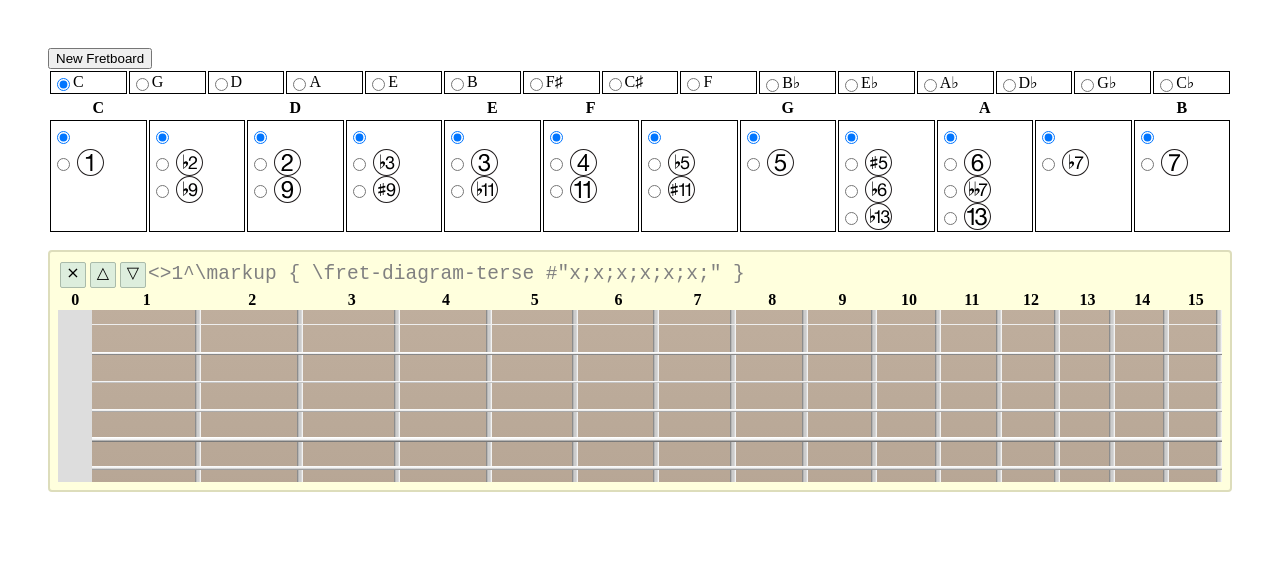
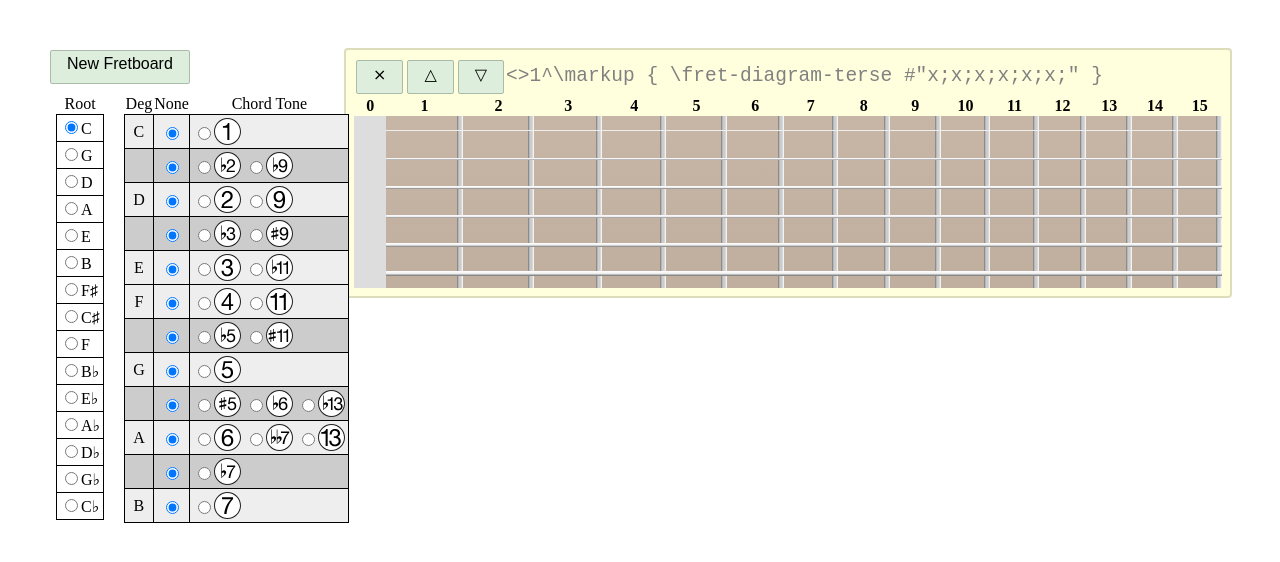
Before and after one commit to rlk/fretboard, a plain HTML site: page chord.html in a window 1280 px wide. Drawn offline with Linux system fonts and the light colour scheme.

Commit message:
More additions and styling

```diff
--- a/chord.html
+++ b/chord.html
@@ -20,12 +20,15 @@
 				border-radius: 2px;
 				border: 1px solid #ABA;
 				background: #DED;
-				width: 1.5em;
 				height: 1.5em;
 				text-align: center;
 				vertical-align: middle;
 				cursor: pointer;
 				margin: 2px;
+				padding: 0.25em 1.0em;
+			}
+			span.control:hover {
+				background: #DFD;
 			}
 			div.item {
 				margin-top: 1em;
@@ -36,10 +39,85 @@
 				border: 2px solid white;
 				border-radius: 4px;
 			}
+			div.unselected:hover {
+				background: #FFE;
+			}
 			div.selected {
 				border: 2px solid #DDB;
 				border-radius: 4px;
 				background: #FFD;
+			}
+
+			#configuration {
+				position: fixed;
+				width: 25%;
+				height: 100%;
+			}
+			#content {
+				margin-left: 25%;
+				width: 75%;
+			}
+
+			/* Rote selection menu */
+
+			table.rootmenu {
+				display: inline-block;
+				vertical-align: top;
+				border-collapse: collapse;
+				margin: 0.5em;
+			}
+			table.rootmenu th {
+				font-weight: normal;
+			}
+
+			table.rootmenu td {
+				border: 1px solid black;
+				padding: 3px;
+			}
+
+			/* Tone selection menu */
+
+			table.tonemenu {
+				display: inline-block;
+				vertical-align: top;
+				border-collapse: collapse;
+				margin: 0.5em;
+			}
+			table.tonemenu th {
+				font-weight: normal;
+			}
+
+			table.tonemenu tr:nth-child(2),
+			table.tonemenu tr:nth-child(4),
+			table.tonemenu tr:nth-child(6),
+			table.tonemenu tr:nth-child(7),
+			table.tonemenu tr:nth-child(9),
+			table.tonemenu tr:nth-child(11),
+			table.tonemenu tr:nth-child(13) {
+				background-color: #EEE;
+			}
+			table.tonemenu tr:nth-child(3),
+			table.tonemenu tr:nth-child(5),
+			table.tonemenu tr:nth-child(8),
+			table.tonemenu tr:nth-child(10),
+			table.tonemenu tr:nth-child(12) {
+				background-color: #CCC;
+			}
+			table.tonemenu td:first-child {
+				text-align: center;
+			}
+			table.tonemenu td:nth-child(2) {
+				text-align: center;
+			}
+			table.tonemenu td {
+				border: 1px solid black;
+				padding: 3px;
+			}
+			table.tonemenu input {
+				vertical-align: middle;
+			}
+			table.tonemenu img {
+				vertical-align: middle;
 			}
 
 			table.equal {
@@ -131,105 +209,154 @@
 		</style>
 	</head>
 	<body onload="selectFretboard(new Fretboard());">
-		<div>
-			<button onclick="selectFretboard(new Fretboard());">New Fretboard</button>
+		<div id="configuration">
+			<span class="control" onclick="selectFretboard(new Fretboard());">New Fretboard</span><br>
 
-			<table class="equal center">
+			<table class="rootmenu">
+				<tr><th>Root</th></tr>
+				<tr><td><input type="radio" onchange="changeRoot('c')"  name="root" checked>C</td></tr>
+				<tr><td><input type="radio" onchange="changeRoot('g')"  name="root">G</td></tr>
+				<tr><td><input type="radio" onchange="changeRoot('d')"  name="root">D</td></tr>
+				<tr><td><input type="radio" onchange="changeRoot('a')"  name="root">A</td></tr>
+				<tr><td><input type="radio" onchange="changeRoot('e')"  name="root">E</td></tr>
+				<tr><td><input type="radio" onchange="changeRoot('b')"  name="root">B</td></tr>
+				<tr><td><input type="radio" onchange="changeRoot('fs')" name="root">F&sharp;</td></tr>
+				<tr><td><input type="radio" onchange="changeRoot('cs')" name="root">C&sharp;</td></tr>
+				<tr><td><input type="radio" onchange="changeRoot('f')"  name="root">F</td></tr>
+				<tr><td><input type="radio" onchange="changeRoot('bf')" name="root">B&flat;</td></tr>
+				<tr><td><input type="radio" onchange="changeRoot('ef')" name="root">E&flat;</td></tr>
+				<tr><td><input type="radio" onchange="changeRoot('af')" name="root">A&flat;</td></tr>
+				<tr><td><input type="radio" onchange="changeRoot('df')" name="root">D&flat;</td></tr>
+				<tr><td><input type="radio" onchange="changeRoot('gf')" name="root">G&flat;</td></tr>
+				<tr><td><input type="radio" onchange="changeRoot('cf')" name="root">C&flat;</td></tr>
+			</table>
+			<table class="tonemenu">
 				<tr>
-					<td><input type="radio" onchange="changeRoot('c')"  name="root" checked>C</td>
-					<td><input type="radio" onchange="changeRoot('g')"  name="root">G</td>
-					<td><input type="radio" onchange="changeRoot('d')"  name="root">D</td>
-					<td><input type="radio" onchange="changeRoot('a')"  name="root">A</td>
-					<td><input type="radio" onchange="changeRoot('e')"  name="root">E</td>
-					<td><input type="radio" onchange="changeRoot('b')"  name="root">B</td>
-					<td><input type="radio" onchange="changeRoot('fs')" name="root">F&sharp;</td>
-					<td><input type="radio" onchange="changeRoot('cs')" name="root">C&sharp;</td>
-					<td><input type="radio" onchange="changeRoot('f')"  name="root">F</td>
-					<td><input type="radio" onchange="changeRoot('bf')" name="root">B&flat;</td>
-					<td><input type="radio" onchange="changeRoot('ef')" name="root">E&flat;</td>
-					<td><input type="radio" onchange="changeRoot('af')" name="root">A&flat;</td>
-					<td><input type="radio" onchange="changeRoot('df')" name="root">D&flat;</td>
-					<td><input type="radio" onchange="changeRoot('gf')" name="root">G&flat;</td>
-					<td><input type="radio" onchange="changeRoot('cf')" name="root">C&flat;</td>
-				</tr>
-			</table>
-
-			<table class="equal center">
-				<tr>
-					<th id="degree1">C</th>
-					<th></th>
-					<th id="degree2">D</th>
-					<th> </th>
-					<th id="degree3">E</th>
-					<th id="degree4">F</th>
-					<th></th>
-					<th id="degree5">G</th>
-					<th></th>
-					<th id="degree6">A</th>
-					<th></th>
-					<th id="degree7">B</th>
+					<th>Deg</th>
+					<th>None</th>
+					<th>Chord Tone</th>
 				</tr>
 				<tr>
+					<td id="degree1">C</td>
 					<td>
-						<div>           <input type="radio" onchange="changeTone(event)" name="tone0" value="0" checked> <img src="img/none.svg"></div>
-						<div id="t1">   <input type="radio" onchange="changeTone(event)" name="tone0" value="0">         <img src="img/t1.svg"></div>
+						<span><input type="radio" onchange="changeTone(event)" name="tone0" value="0" checked></span>
 					</td>
 					<td>
-						<div>           <input type="radio" onchange="changeTone(event)" name="tone1" value="1" checked> <img src="img/none.svg"></div>
-						<div id="t2f">  <input type="radio" onchange="changeTone(event)" name="tone1" value="1">         <img src="img/t2f.svg"></div>
-						<div id="t9f">  <input type="radio" onchange="changeTone(event)" name="tone1" value="1">         <img src="img/t9f.svg"></div>
+						<span id="t1"><input type="radio" onchange="changeTone(event)" name="tone0" value="0"><img src="img/t1.svg"></span>
+					</td>
+				</tr>
+				<tr>
+					<td></td>
+					<td>
+						<span><input type="radio" onchange="changeTone(event)" name="tone1" value="1" checked></span>
 					</td>
 					<td>
-						<div>           <input type="radio" onchange="changeTone(event)" name="tone2" value="2" checked> <img src="img/none.svg"></div>
-						<div id="t2">   <input type="radio" onchange="changeTone(event)" name="tone2" value="2">         <img src="img/t2.svg"></div>
-						<div id="t9">   <input type="radio" onchange="changeTone(event)" name="tone2" value="2">         <img src="img/t9.svg"></div>
+						<span id="t2f"><input type="radio" onchange="changeTone(event)" name="tone1" value="1"><img src="img/t2f.svg"></span>
+						<span id="t9f"><input type="radio" onchange="changeTone(event)" name="tone1" value="1"><img src="img/t9f.svg"></span>
+					</td>
+				</tr>
+				<tr>
+					<td id="degree2">D</td>
+					<td>
+						<span><input type="radio" onchange="changeTone(event)" name="tone2" value="2" checked></span>
 					</td>
 					<td>
-						<div>           <input type="radio" onchange="changeTone(event)" name="tone3" value="3" checked> <img src="img/none.svg"></div>
-						<div id="t3f">  <input type="radio" onchange="changeTone(event)" name="tone3" value="3">         <img src="img/t3f.svg"></div>
-						<div id="t9s">  <input type="radio" onchange="changeTone(event)" name="tone3" value="3">         <img src="img/t9s.svg"></div>
+						<span id="t2"><input type="radio" onchange="changeTone(event)" name="tone2" value="2"><img src="img/t2.svg"></span>
+						<span id="t9"><input type="radio" onchange="changeTone(event)" name="tone2" value="2"><img src="img/t9.svg"></span>
+					</td>
+				</tr>
+				<tr>
+					<td></td>
+					<td>
+						<span><input type="radio" onchange="changeTone(event)" name="tone3" value="3" checked></span>
 					</td>
 					<td>
-						<div>           <input type="radio" onchange="changeTone(event)" name="tone4" value="4" checked> <img src="img/none.svg"></div>
-						<div id="t3">   <input type="radio" onchange="changeTone(event)" name="tone4" value="4">         <img src="img/t3.svg"></div>
-						<div id="t11f"> <input type="radio" onchange="changeTone(event)" name="tone4" value="4">         <img src="img/t11f.svg"></div>
+						<span id="t3f"><input type="radio" onchange="changeTone(event)" name="tone3" value="3"><img src="img/t3f.svg"></span>
+						<span id="t9s"><input type="radio" onchange="changeTone(event)" name="tone3" value="3"><img src="img/t9s.svg"></span>
+					</td>
+				</tr>
+				<tr>
+					<td id="degree3">E</td>
+					<td>
+						<span><input type="radio" onchange="changeTone(event)" name="tone4" value="4" checked></span>
 					</td>
 					<td>
-						<div>           <input type="radio" onchange="changeTone(event)" name="tone5" value="5" checked> <img src="img/none.svg"></div>
-						<div id="t4">   <input type="radio" onchange="changeTone(event)" name="tone5" value="5">         <img src="img/t4.svg"></div>
-						<div id="t11">  <input type="radio" onchange="changeTone(event)" name="tone5" value="5">         <img src="img/t11.svg"></div>
+						<span id="t3"><input type="radio" onchange="changeTone(event)" name="tone4" value="4"><img src="img/t3.svg"></span>
+						<span id="t11f"><input type="radio" onchange="changeTone(event)" name="tone4" value="4"><img src="img/t11f.svg"></span>
+					</td>
+				</tr>
+				<tr>
+					<td id="degree4">F</td>
+					<td>
+						<span><input type="radio" onchange="changeTone(event)" name="tone5" value="5" checked></span>
 					</td>
 					<td>
-						<div>           <input type="radio" onchange="changeTone(event)" name="tone6" value="6" checked> <img src="img/none.svg"></div>
-						<div id="t5f">  <input type="radio" onchange="changeTone(event)" name="tone6" value="6">         <img src="img/t5f.svg"></div>
-						<div id="t11s"> <input type="radio" onchange="changeTone(event)" name="tone6" value="6">         <img src="img/t11s.svg"></div>
+						<span id="t4"><input type="radio" onchange="changeTone(event)" name="tone5" value="5"><img src="img/t4.svg"></span>
+						<span id="t11"><input type="radio" onchange="changeTone(event)" name="tone5" value="5"><img src="img/t11.svg"></span>
+					</td>
+				</tr>
+				<tr>
+					<td></td>
+					<td>
+						<span><input type="radio" onchange="changeTone(event)" name="tone6" value="6" checked></span>
 					</td>
 					<td>
-						<div>           <input type="radio" onchange="changeTone(event)" name="tone7" value="7" checked> <img src="img/none.svg"></div>
-						<div id="t5">   <input type="radio" onchange="changeTone(event)" name="tone7" value="7">         <img src="img/t5.svg"></div>
+						<span id="t5f"><input type="radio" onchange="changeTone(event)" name="tone6" value="6"><img src="img/t5f.svg"></span>
+						<span id="t11s"><input type="radio" onchange="changeTone(event)" name="tone6" value="6"><img src="img/t11s.svg"></span>
+					</td>
+				</tr>
+				<tr>
+					<td id="degree5">G</td>
+					<td>
+						<span><input type="radio" onchange="changeTone(event)" name="tone7" value="7" checked></span>
 					</td>
 					<td>
-						<div>           <input type="radio" onchange="changeTone(event)" name="tone8" value="8" checked> <img src="img/none.svg"></div>
-						<div id="t5s">  <input type="radio" onchange="changeTone(event)" name="tone8" value="8">         <img src="img/t5s.svg"></div>
-						<div id="t6f">  <input type="radio" onchange="changeTone(event)" name="tone8" value="8">         <img src="img/t6f.svg"></div>
-						<div id="t13f"> <input type="radio" onchange="changeTone(event)" name="tone8" value="8">         <img src="img/t13f.svg"></div>
+						<span id="t5"><input type="radio" onchange="changeTone(event)" name="tone7" value="7"><img src="img/t5.svg"></span>
+					</td>
+				</tr>
+				<tr>
+					<td></td>
+					<td>
+						<span><input type="radio" onchange="changeTone(event)" name="tone8" value="8" checked></span>
 					</td>
 					<td>
-						<div>           <input type="radio" onchange="changeTone(event)" name="tone9" value="9" checked> <img src="img/none.svg"></div>
-						<div id="t6">   <input type="radio" onchange="changeTone(event)" name="tone9" value="9">         <img src="img/t6.svg"></div>
-						<div id="t7ff"> <input type="radio" onchange="changeTone(event)" name="tone9" value="9">         <img src="img/t7ff.svg"></div>
-						<div id="t13">  <input type="radio" onchange="changeTone(event)" name="tone9" value="9">         <img src="img/t13.svg"></div>
+						<span id="t5s"><input type="radio" onchange="changeTone(event)" name="tone8" value="8"><img src="img/t5s.svg"></span>
+						<span id="t6f"><input type="radio" onchange="changeTone(event)" name="tone8" value="8"><img src="img/t6f.svg"></span>
+						<span id="t13f"><input type="radio" onchange="changeTone(event)" name="tone8" value="8"><img src="img/t13f.svg"></span>
+					</td>
+				</tr>
+				<tr>
+					<td id="degree6">A</td>
+					<td>
+						<span><input type="radio" onchange="changeTone(event)" name="tone9" value="9" checked></span>
 					</td>
 					<td>
-						<div>           <input type="radio" onchange="changeTone(event)" name="tone10" value="10" checked> <img src="img/none.svg"></div>
-						<div id="t7f">  <input type="radio" onchange="changeTone(event)" name="tone10" value="10">         <img src="img/t7f.svg"></div>
+						<span id="t6"><input type="radio" onchange="changeTone(event)" name="tone9" value="9"><img src="img/t6.svg"></span>
+						<span id="t7ff"><input type="radio" onchange="changeTone(event)" name="tone9" value="9"><img src="img/t7ff.svg"></span>
+						<span id="t13"><input type="radio" onchange="changeTone(event)" name="tone9" value="9"><img src="img/t13.svg"></span>
+					</td>
+				</tr>
+				<tr>
+					<td></td>
+					<td>
+						<span><input type="radio" onchange="changeTone(event)" name="tone10" value="10" checked></span>
 					</td>
 					<td>
-						<div>           <input type="radio" onchange="changeTone(event)" name="tone11" value="11" checked> <img src="img/none.svg"></div>
-						<div id="t7">   <input type="radio" onchange="changeTone(event)" name="tone11" value="11">         <img src="img/t7.svg"></div>
+						<span id="t7f"><input type="radio" onchange="changeTone(event)" name="tone10" value="10"><img src="img/t7f.svg"></span>
+					</td>
+				</tr>
+				<tr>
+					<td id="degree7">B</td>
+					<td>
+						<span><input type="radio" onchange="changeTone(event)" name="tone11" value="11" checked></span>
+					</td>
+					<td>
+						<span id="t7"><input type="radio" onchange="changeTone(event)" name="tone11" value="11"><img src="img/t7.svg"></span>
 					</td>
 				</tr>
 			</table>
+		</div>
+		<div id="content">
 		</div>
 
 		<script>
@@ -498,7 +625,7 @@
 					selectFretboard(that);
 				})
 
-				document.body.appendChild(item);
+				document.getElementById("content").appendChild(item);
 			}
 
 			// Null the className on all position elements.
```
